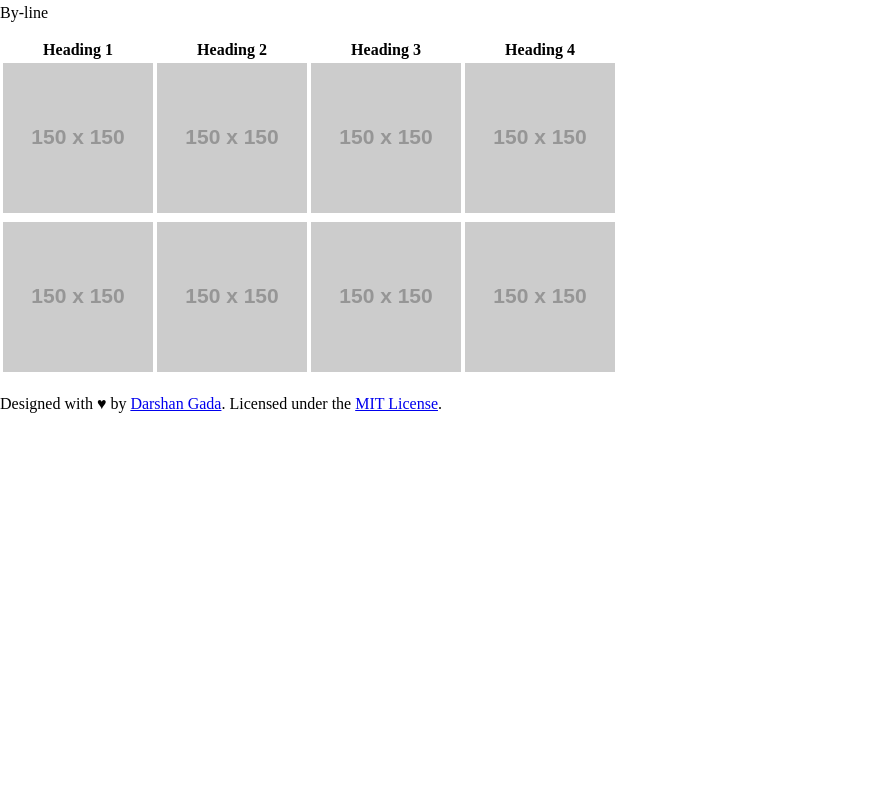
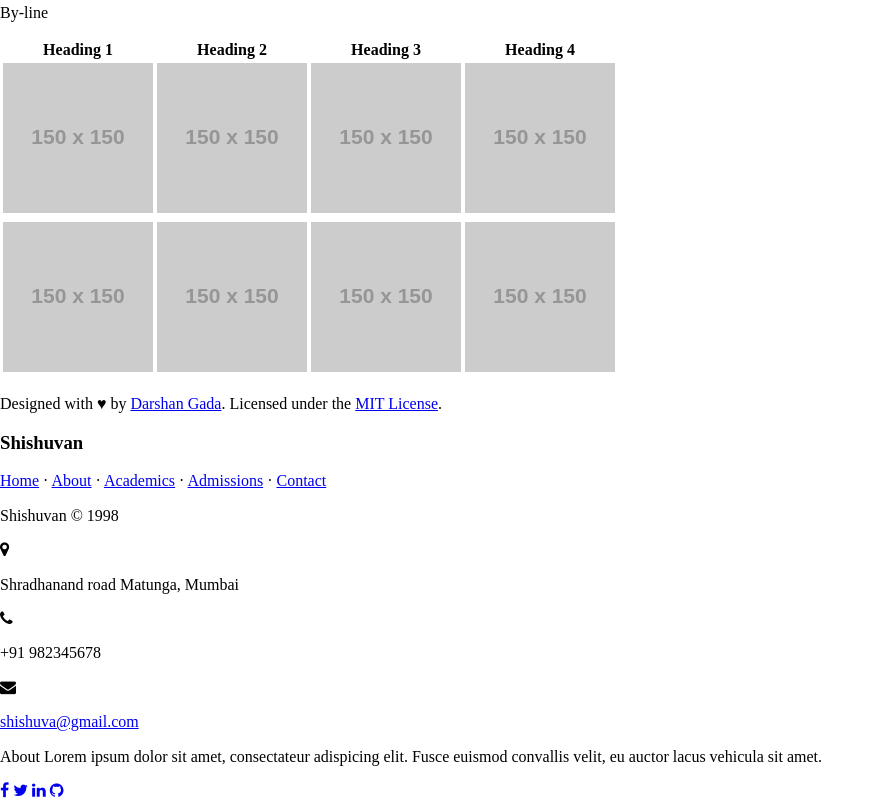
Before and after one commit to shishuvan/school-website, a plain HTML site: page Demo/index.html in a window 1280 px wide. Shown: the part 446-1246 px from the top of the page, without its empty margins (0-879 px from the left). Before the commit the page ends 875 px from the top, so only its background shows below. Drawn offline with nearby package versions, Linux system fonts and the light colour scheme; placeholder pictures from the web are drawn by us; a small style sheet from the web is missing.

Commit message:
Added Footer

```diff
--- a/Demo/index.html
+++ b/Demo/index.html
@@ -17,6 +17,15 @@
 		<link rel="stylesheet" href="https://milligram.github.io/css/milligram.min.css">
 		<link rel="stylesheet" href="https://milligram.github.io/css/style.css">
 		<link rel="icon" href="https://milligram.github.io/img/favicon.png">
+
+
+		<link rel="stylesheet" href="css/demo.css">
+		<link rel="stylesheet" href="css/footer-distributed-with-address-and-phones.css">
+
+		<link rel="stylesheet" href="http://maxcdn.bootstrapcdn.com/font-awesome/4.2.0/css/font-awesome.min.css">
+
+		<link href="http://fonts.googleapis.com/css?family=Cookie" rel="stylesheet" type="text/css">
+
 	</head>
 	<body>
 
@@ -117,6 +126,69 @@
 
 		</main>
 
+
+
+		<footer class="footer-distributed">
+
+			<div class="footer-left">
+
+				<h3>Shishuvan</h3>
+
+				<p class="footer-links">
+					<a href="#">Home</a>
+					·
+					<a href="#">About</a>
+					·
+					<a href="#">Academics</a>
+					·
+					<a href="#">Admissions</a>
+					·
+					<a href="#">Contact</a>
+				</p>
+
+				<p class="footer-company-name">Shishuvan &copy; 1998</p>
+			</div>
+
+			<div class="footer-center">
+
+				<div>
+					<i class="fa fa-map-marker"></i>
+					<p><span>Shradhanand road</span> Matunga, Mumbai</p>
+				</div>
+
+				<div>
+					<i class="fa fa-phone"></i>
+					<p>+91 982345678</p>
+				</div>
+
+				<div>
+					<i class="fa fa-envelope"></i>
+					<p><a href="mailto:shishuvan@gmail.com">shishuva@gmail.com</a></p>
+				</div>
+
+			</div>
+
+			<div class="footer-right">
+
+				<p class="footer-company-about">
+					<span>About</span>
+					Lorem ipsum dolor sit amet, consectateur adispicing elit. Fusce euismod convallis velit, eu auctor lacus vehicula sit amet.
+				</p>
+
+				<div class="footer-icons">
+
+					<a href="#"><i class="fa fa-facebook"></i></a>
+					<a href="#"><i class="fa fa-twitter"></i></a>
+					<a href="#"><i class="fa fa-linkedin"></i></a>
+					<a href="#"><i class="fa fa-github"></i></a>
+
+				</div>
+
+			</div>
+
+		</footer>
+
+
 		<script src="https://cdnjs.cloudflare.com/ajax/libs/prettify/r298/run_prettify.js"></script>
 		<script src="https://milligram.github.io/js/script.js"></script>
 
```
Also changed, not shown: 1 other file.
